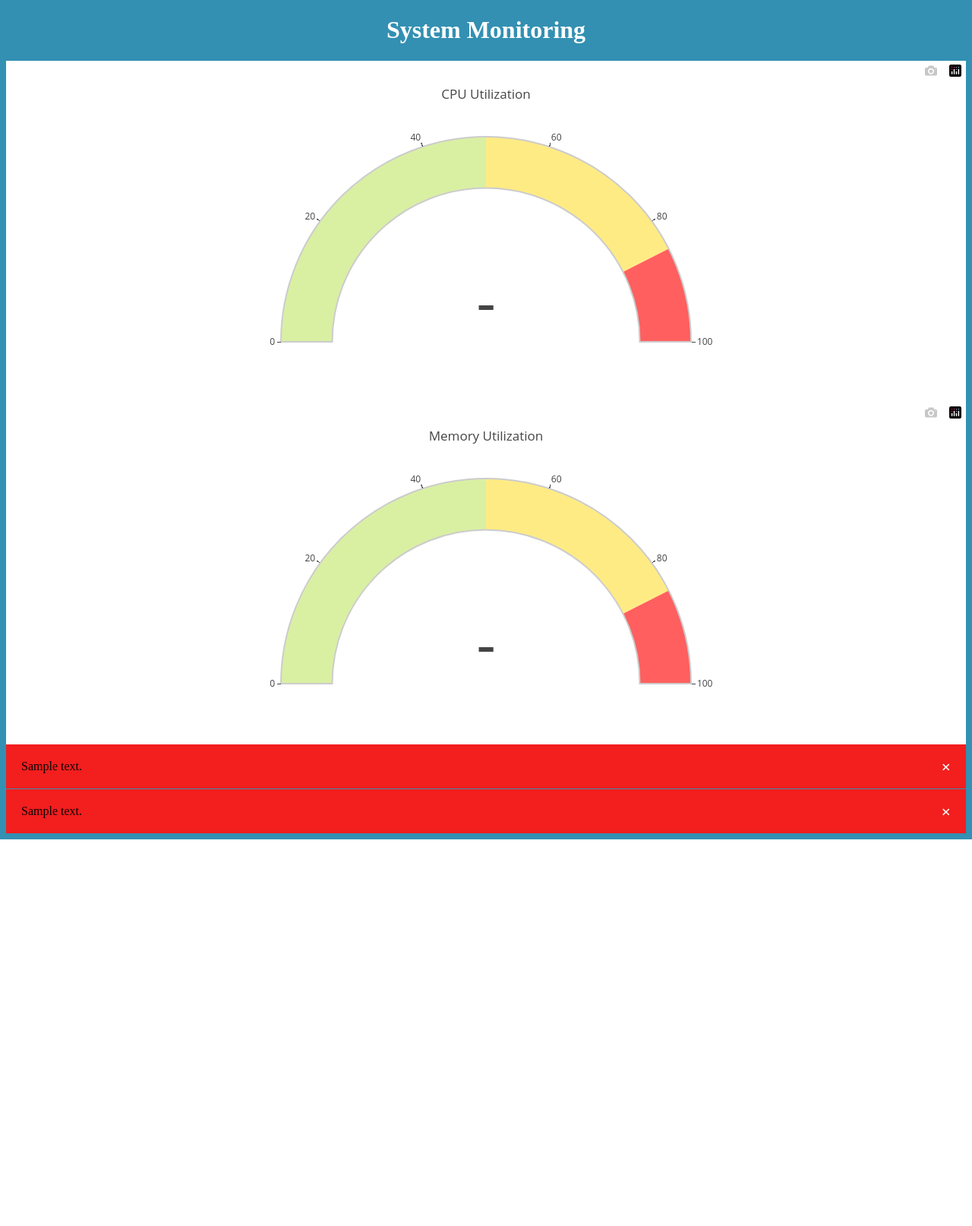
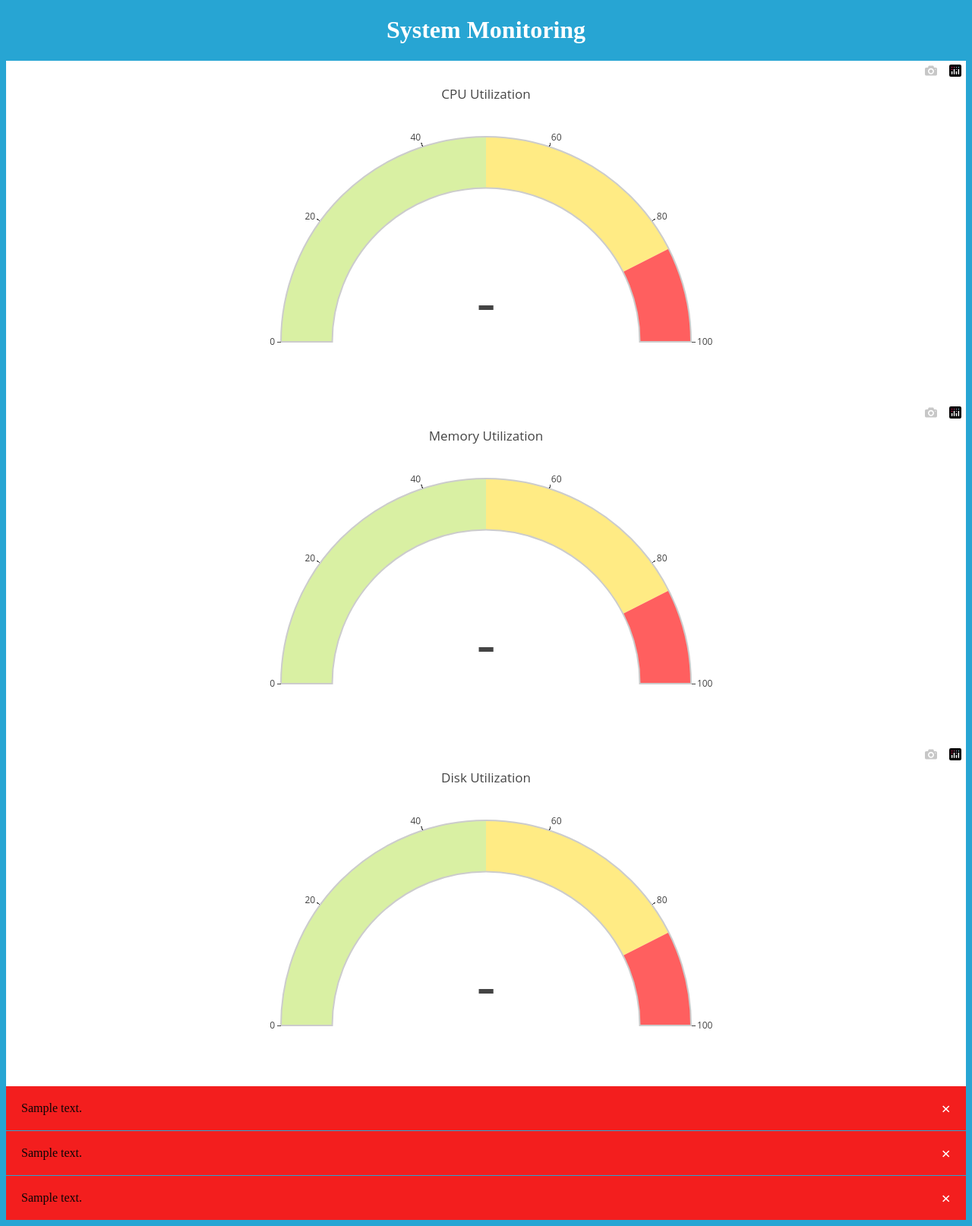
Before and after one commit to MohanPiru/system-monitoring, a Flask app: template templates/index.html in a window 1280 px wide. Shown: the whole page at 76% size. Before the commit the page ends 1105 px from the top, so only its background shows below. Run offline with Flask 2, Linux system fonts and the light colour scheme; the template is opened without the code that fills it: most values are stand-ins (such as "Sample title", 1, 10 or a date in 2020); some libraries are stand-ins or nearby versions.

Commit message:
adding disk usage

```diff
--- a/app.py
+++ b/app.py
@@ -16,13 +16,19 @@ app = Flask(__name__)
 def index():
     cpu_metric = psutil.cpu_percent(interval=0.5)
     mem_metric = psutil.virtual_memory().percent
+    disk_metric = psutil.disk_usage('/').percent
+
     Message1 = None
     Message2 = None
+    Message3 = None
+
     if cpu_metric > 2 :
         Message1 = "High CPU usage Detected, scale up!!!"
     if mem_metric > 50 :
         Message2 = "High memory usage Detected, scale up!!!"
-    return render_template("index.html", cpu_metric=cpu_metric, mem_metric=mem_metric, message1=Message1, message2=Message2)
+    if disk_metric > 80 :
+        Message3 = "High Disk usage Detected, scale up!!!"
+    return render_template("index.html", cpu_metric=cpu_metric, mem_metric=mem_metric,disk_metric=disk_metric, message1=Message1, message2=Message2, message3=Message3)
 
 if __name__=='__main__':
     app.run(debug=True, host = '0.0.0.0')
--- a/static/css/style.css
+++ b/static/css/style.css
@@ -1,11 +1,12 @@
 body {
-  background-color: rgb(51, 144, 178);
+  background-color: rgb(39, 165, 211);
 }
 
 h1 {
   color: rgb(255, 255, 255);
   text-align: center;
 }
+
 
 p {
   font-family: verdana;
--- a/templates/index.html
+++ b/templates/index.html
@@ -19,21 +19,31 @@
         <h1>System Monitoring</h1>
         <div id="cpu-gauge"></div>
         <div id="mem-gauge"></div>
-
+        <div id="disk-gauge"></div>
     </div>
 
+    {% if message1 %}
     <div class="alert">
-        {% if message1 %}
         <span class="closebtn" onclick="this.parentElement.style.display='none';">&times;</span>
         {{message1}}
-        {% endif %}
     </div>
+    {% endif %}
+
+    {% if message2 %}
     <div class="alert">
-        {% if message2 %}
         <span class="closebtn" onclick="this.parentElement.style.display='none';">&times;</span>
         {{message2}}
-        {% endif %}
     </div>
+    {% endif %}
+
+    {% if message3 %}
+    <div class="alert">
+        <span class="closebtn" onclick="this.parentElement.style.display='none';">&times;</span>
+        {{message3}}
+    </div>
+    {% endif %}
+
+
     <script>
         var cpuGauge = {
             type: "indicator",
@@ -81,11 +91,36 @@
             }
         };
 
+        var diskGauge = {
+            type: "indicator",
+            mode: "gauge+number",
+            value: {{ disk_metric }},
+            gauge: {
+                axis: { range: [null, 100] },
+                bar: { color: "#1f77b4" },
+                bgcolor: "white",
+                borderwidth: 2,
+                bordercolor: "#ccc",
+                steps: [
+                    { range: [0, 50], color: "#d9f0a3" },
+                    { range: [50, 85], color: "#ffeb84" },
+                    { range: [85, 100], color: "#ff5f5f" }
+                ],
+                threshold: {
+                    line: { color: "red", width: 4 },
+                    thickness: 0.75,
+                    value: {{ disk_metric }}
+                }
+            }
+        };
+
         var cpuGaugeLayout = { title: "CPU Utilization" };
         var memGaugeLayout = { title: "Memory Utilization" };
+        var diskGaugeLayout = { title: "Disk Utilization" };
 
         Plotly.newPlot('cpu-gauge', [cpuGauge], cpuGaugeLayout);
         Plotly.newPlot('mem-gauge', [memGauge], memGaugeLayout);
+        Plotly.newPlot('disk-gauge', [diskGauge], diskGaugeLayout);
     </script>
 </body>
 </html>
```
